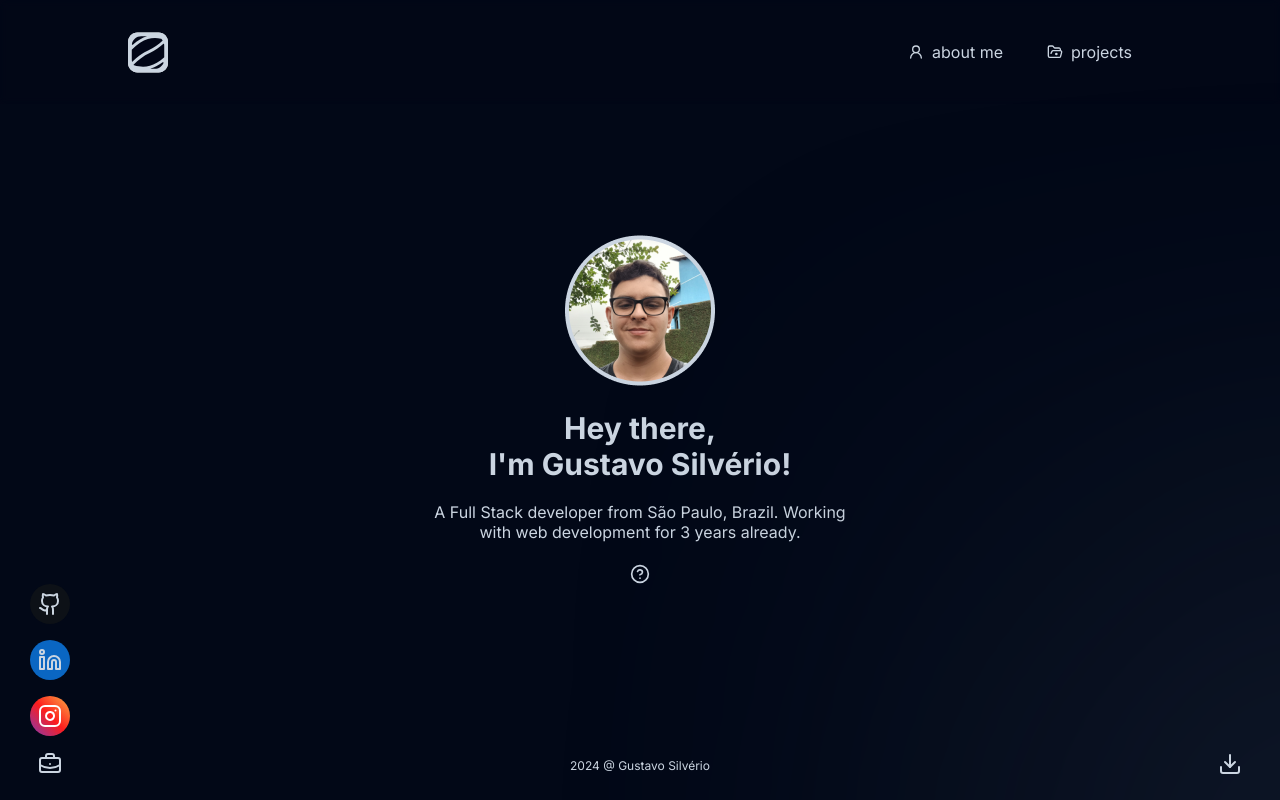
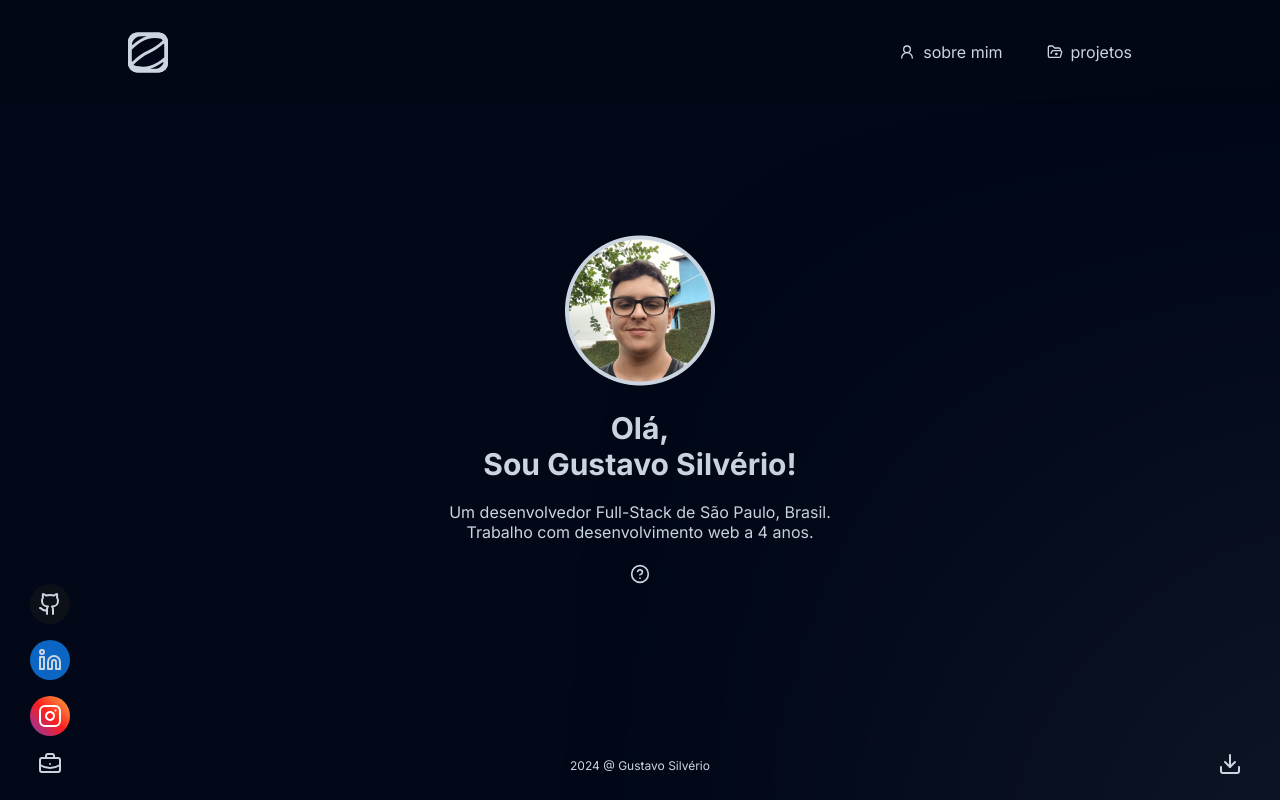
Before and after one commit to gustavosilverio/portfolio-2024, a Next.js app: page / in a window 1280 px wide. Built offline with nearby package versions, Linux system fonts and the light colour scheme.

Commit message:
fix: eng -> ptbr

```diff
--- a/src/app/(home)/page.tsx
+++ b/src/app/(home)/page.tsx
@@ -50,14 +50,14 @@ export default function Home() {
 
 					<div className="flex flex-col text-center space-y-5">
 						<h1 className="text-3xl font-bold">
-							Hey there,
+							Olá,
 							<br />
-							I'm Gustavo Silvério!
+							Sou Gustavo Silvério!
 						</h1>
 
 						<p className="leading-5">
-							A Full Stack developer from São Paulo, Brazil.
-							Working with web development for 3 years already.
+							Um desenvolvedor Full-Stack de São Paulo, Brasil.
+							Trabalho com desenvolvimento web a 4 anos.
 						</p>
 
 						<div className="flex justify-center">
--- a/src/app/layout.tsx
+++ b/src/app/layout.tsx
@@ -21,7 +21,7 @@ const inter = Inter({
 
 export const metadata: Metadata = {
 	title: "Gustavo Silvério",
-	description: "A full-stack developer!",
+	description: "Um desenvolvedor Full-Stack!",
 	authors: [{ name: "Gustavo Silvério", url: "https://www.gsilverio.com/" }],
 	creator: "Gustavo Silvério",
 	keywords:
--- a/src/app/projects/page.tsx
+++ b/src/app/projects/page.tsx
@@ -15,7 +15,7 @@ export default async function ProjectsPage() {
 			{filteredProjects?.length === 0 ||
 			filteredProjects === undefined ? (
 				<div className="flex">
-					<p>No projects to show here!</p>
+					<p>Sem projetos para mostrar aqui!</p>
 				</div>
 			) : (
 				<div
--- a/src/components/currentWork/currentWork.tsx
+++ b/src/components/currentWork/currentWork.tsx
@@ -20,7 +20,7 @@ export const CurrentWork = () => {
 					</TooltipTrigger>
 					<TooltipContent side="right">
 						<p>
-							Currently working at{" "}
+							Atualmente trabalho na{" "}
 							<a
 								className="text-[#ef3f44] font-semibold cursor-pointer hover:underline"
 								href="https://tecnologiaunica.com.br/"
--- a/src/components/downloadCurriculum/downloadCurriculum.tsx
+++ b/src/components/downloadCurriculum/downloadCurriculum.tsx
@@ -25,7 +25,7 @@ export const DownloadCurriculum = () => {
 						</Link>
 					</TooltipTrigger>
 					<TooltipContent side="left">
-						<p>Download my curriculum!</p>
+						<p>Baixe meu currículo!</p>
 					</TooltipContent>
 				</Tooltip>
 			</TooltipProvider>
--- a/src/components/header/header.tsx
+++ b/src/components/header/header.tsx
@@ -52,7 +52,7 @@ export const Header = () => {
 							className="btn-base flex space-x-2 items-center"
 						>
 							<UserRound className="w-4 h-4" />
-							<p>about me</p>
+							<p>sobre mim</p>
 						</Link>
 					</li>
 
@@ -62,7 +62,7 @@ export const Header = () => {
 							className="btn-base flex space-x-2 items-center"
 						>
 							<FolderOpenDot className="w-4 h-4" />
-							<p>projects</p>
+							<p>projetos</p>
 						</Link>
 					</li>
 
--- a/src/components/summary/summary.tsx
+++ b/src/components/summary/summary.tsx
@@ -5,19 +5,22 @@ import { cn } from "@/lib/utils"
 export const Summary = () => {
 	return (
 		<>
-			<H2>Gustavo Silvério • Full Stack Developer</H2>
+			<H2>Gustavo Silvério • Desenvolvedor Full-Stack</H2>
 
-			<H3>About me 💻</H3>
+			<H3>Sobre mim 💻</H3>
 			<P>
-				I am 20 years old, Full Stack developer from São Paulo, Brazil
-				who works at{" "}
-				<A href="https://tecnologiaunica.com.br/">Tecnologia Unica</A>{" "}
-				with 3 years of experience, I am currently looking to expand my
-				knowledge with new methodologies, new languages and applying all
-				of this to the projects I create along the way.
+				Sou um desenvolvedor Full-Stack focado em transformar problemas complexos em soluções digitais que geram impacto e valor real.
+				Tenho uma forte base técnica e trabalho principalmente com o ecossistema React e .NET (C#).
+				Minha especialidade é projetar e desenvolver aplicações escaláveis e robustas,
+				construindo desde interfaces dinâmicas no frontend até APIs estruturadas em micro-serviços no backend.
+			</P>
+			<P>
+				Prezo muito pela qualidade e arquitetura de software,
+				mantendo o foco em garantir a melhor performance e em facilitar a manutenção contínua da base de código.
+				Trabalho com metodologias ágeis e busco sempre otimizar o fluxo de trabalho, garantindo produtividade e segurança em cada entrega.
 			</P>
 
-			<H3>Technologies in my arsenal 🛠️</H3>
+			<H3>Tecnologias no meu arsenal 🛠️</H3>
 
 			<Stack>
 				<P>
```
Also changed, not shown: tsconfig.json (+25 -8 lines).
